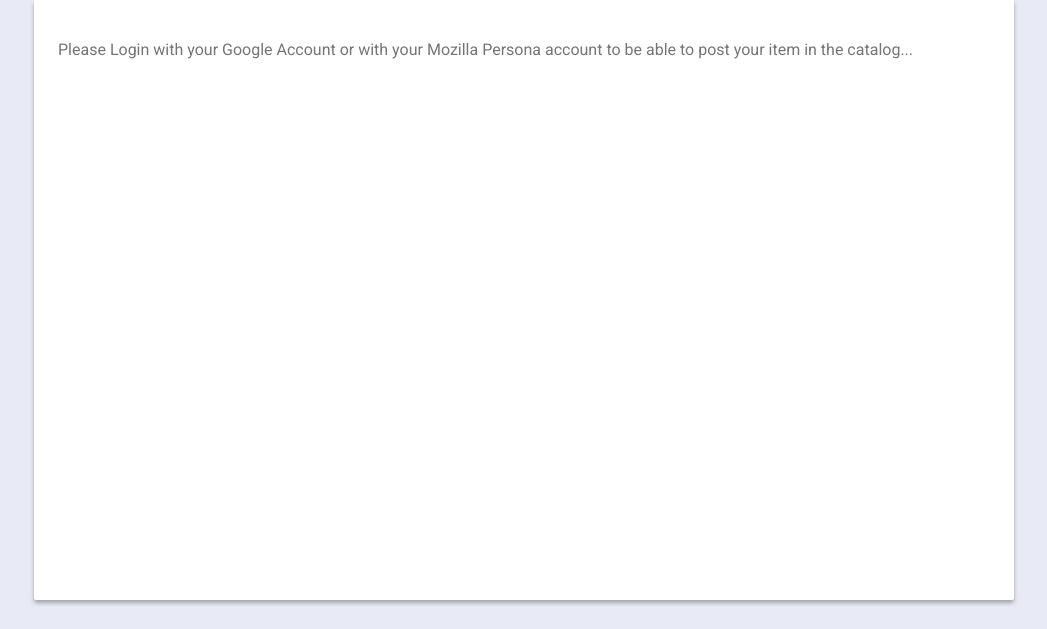
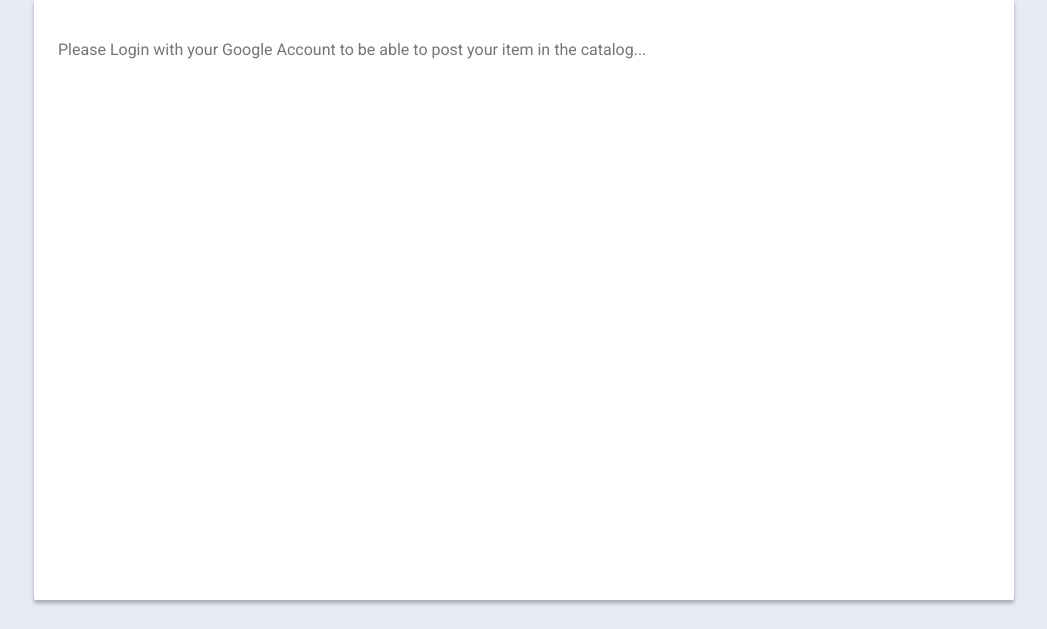
Before and after one commit to jperera84/catalog, a Flask app: page /login in a window 1280 px wide. Shown: the part 128-757 px from the top of the page, without its empty margins (116-1163 px from the left). Run offline with Flask 2, Linux system fonts and the light colour scheme; some libraries are stand-ins or nearby versions.

Commit message:
Change texts

```diff
--- a/templates/login.html
+++ b/templates/login.html
@@ -4,7 +4,7 @@
     <div class="main__content">
 
         <div class="main_content__login">
-            <p>Please Login with your Google Account or with your Mozilla Persona account to be able to post your item in the catalog...</p>
+            <p>Please Login with your Google Account to be able to post your item in the catalog...</p>
             <div class="main_content__signing_button">
                 <div class="google_signing_button">
                     <div id="signInButton">
```
Also changed, not shown: README.md.
